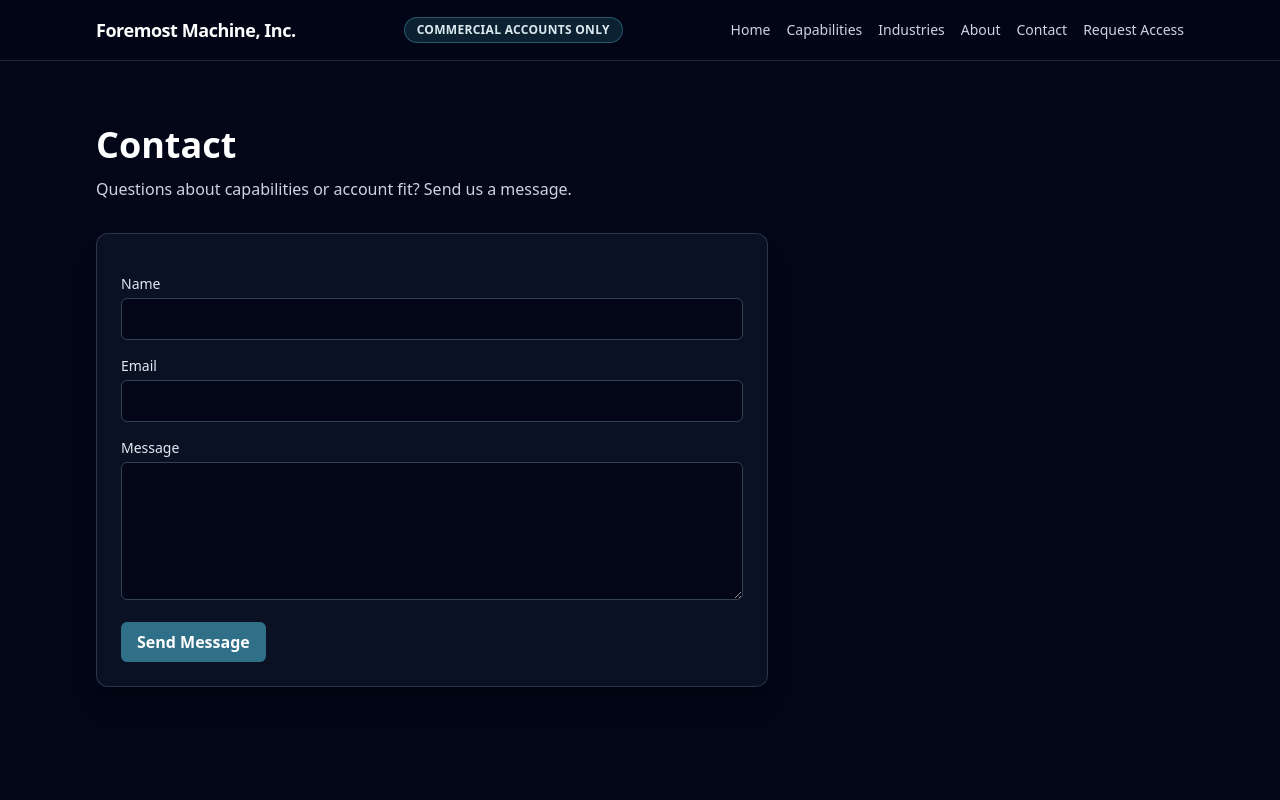
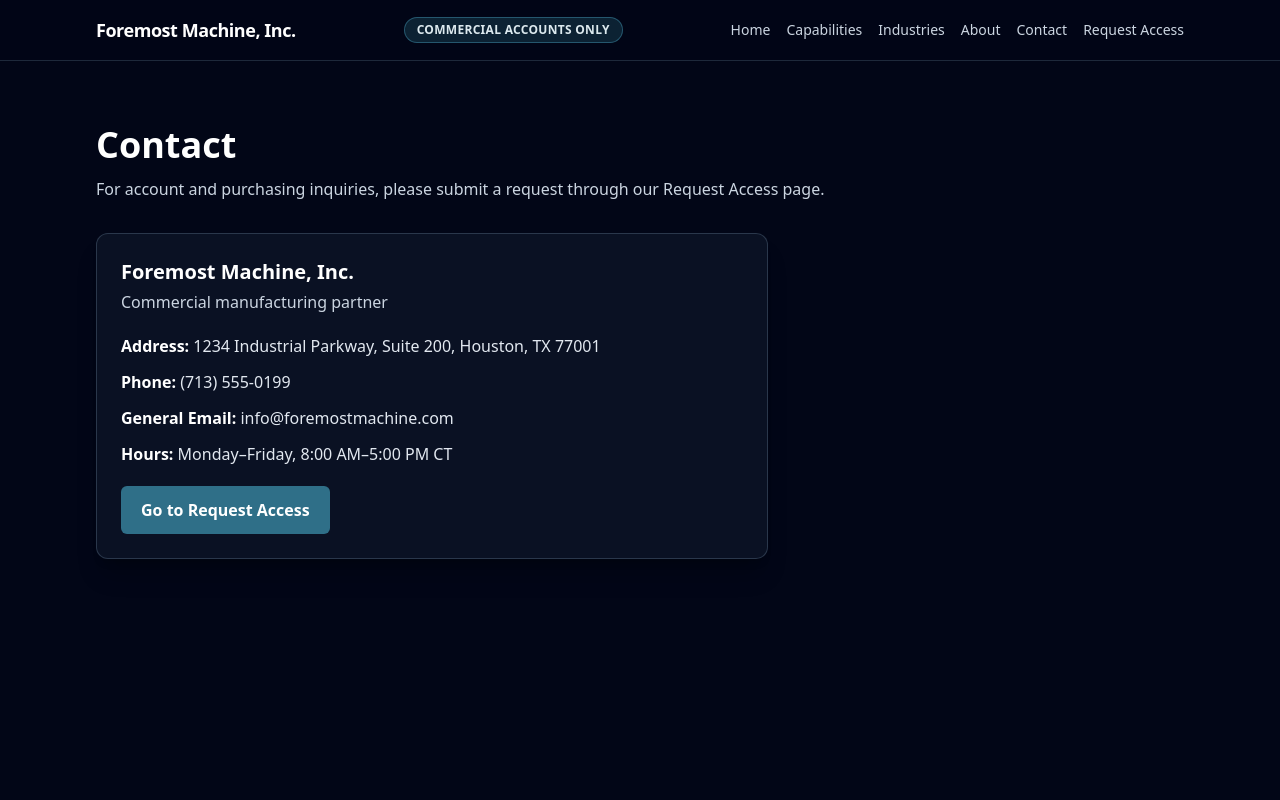
Before and after one commit to pdubsmcgee/foremost, an Astro site: page /contact in a window 1280 px wide. Shown: the top 800 px of the page. Built offline with nearby package versions, Linux system fonts and the light colour scheme; Astro itself is replaced by a stand-in of ours.

Commit message:
Simplify contact page and route inquiries to request access

```diff
--- a/src/pages/contact.astro
+++ b/src/pages/contact.astro
@@ -4,23 +4,22 @@ import BaseLayout from '../layouts/BaseLayout.astro';
 <BaseLayout title="Contact | Foremost Machine, Inc.">
   <section class="section-shell">
     <h1 class="text-4xl font-bold text-white">Contact</h1>
-    <p class="mt-3 text-slate-300">Questions about capabilities or account fit? Send us a message.</p>
-    <form name="contact" method="POST" data-netlify="true" netlify-honeypot="bot-field" action="/contact-success" class="card mt-8 space-y-4 max-w-2xl">
-      <input type="hidden" name="form-name" value="contact" />
-      <p class="hidden"><label>Don’t fill this out: <input name="bot-field" /></label></p>
-      <label class="block">
-        <span class="mb-1 block text-sm text-slate-200">Name</span>
-        <input required name="name" type="text" class="w-full rounded-md border border-slate-700 bg-slate-950 px-3 py-2" />
-      </label>
-      <label class="block">
-        <span class="mb-1 block text-sm text-slate-200">Email</span>
-        <input required name="email" type="email" class="w-full rounded-md border border-slate-700 bg-slate-950 px-3 py-2" />
-      </label>
-      <label class="block">
-        <span class="mb-1 block text-sm text-slate-200">Message</span>
-        <textarea required name="message" rows="5" class="w-full rounded-md border border-slate-700 bg-slate-950 px-3 py-2"></textarea>
-      </label>
-      <button type="submit" class="rounded-md bg-brand-500 px-4 py-2 font-semibold text-white">Send Message</button>
-    </form>
+    <p class="mt-3 max-w-3xl text-slate-300">For account and purchasing inquiries, please submit a request through our Request Access page.</p>
+
+    <div class="card mt-8 max-w-2xl space-y-5">
+      <div>
+        <h2 class="text-xl font-semibold text-white">Foremost Machine, Inc.</h2>
+        <p class="mt-1 text-slate-300">Commercial manufacturing partner</p>
+      </div>
+
+      <div class="space-y-3 text-slate-200">
+        <p><span class="font-semibold text-white">Address:</span> 1234 Industrial Parkway, Suite 200, Houston, TX 77001</p>
+        <p><span class="font-semibold text-white">Phone:</span> <a href="tel:+17135550199" class="text-brand-300 hover:text-brand-200">(713) 555-0199</a></p>
+        <p><span class="font-semibold text-white">General Email:</span> <a href="mailto:info@foremostmachine.com" class="text-brand-300 hover:text-brand-200">info@foremostmachine.com</a></p>
+        <p><span class="font-semibold text-white">Hours:</span> Monday–Friday, 8:00 AM–5:00 PM CT</p>
+      </div>
+
+      <a href="/request-access" class="inline-block rounded-md bg-brand-500 px-5 py-3 font-semibold text-white hover:bg-brand-400">Go to Request Access</a>
+    </div>
   </section>
 </BaseLayout>
```
Also changed, not shown: README.md.
